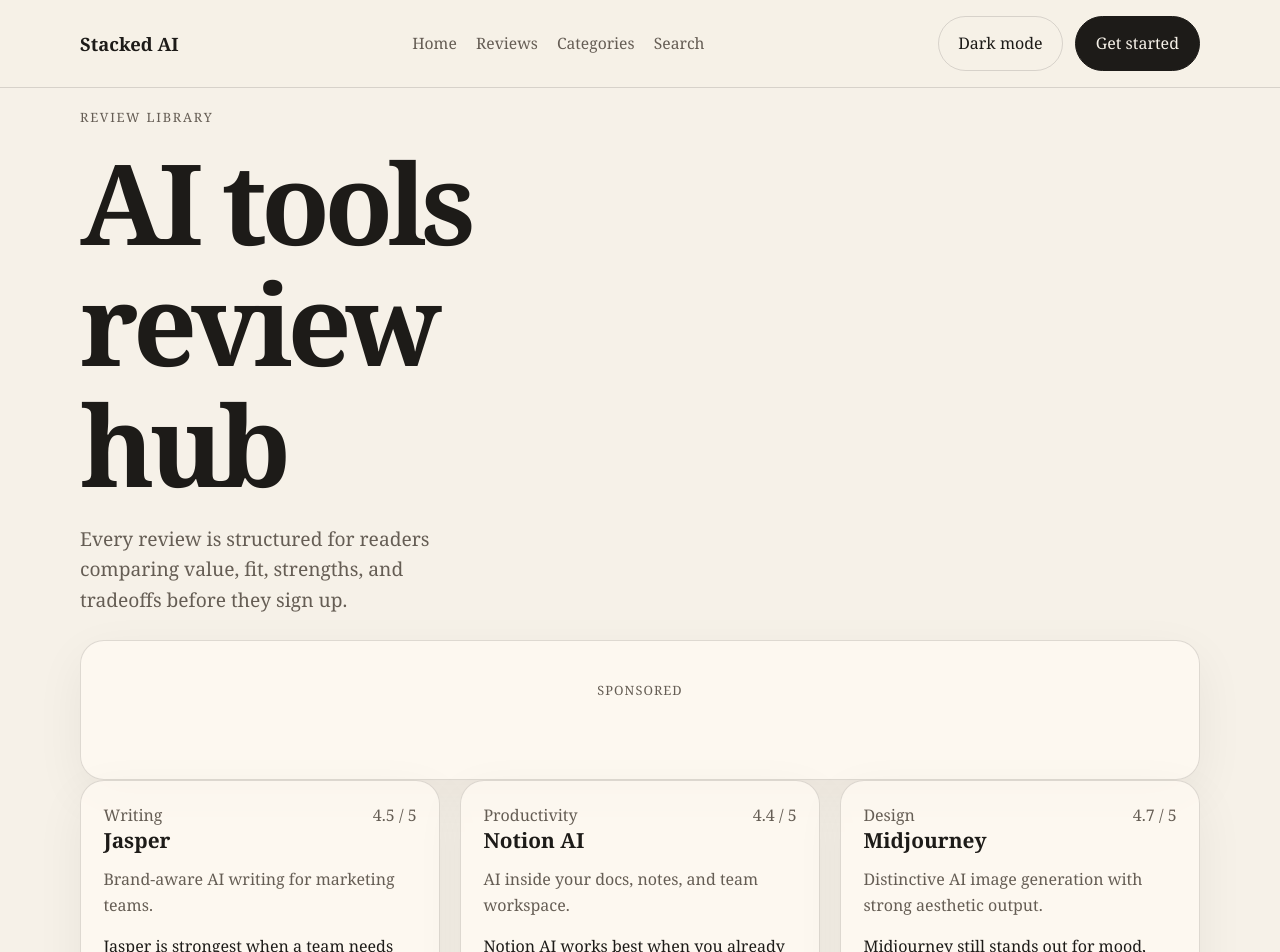
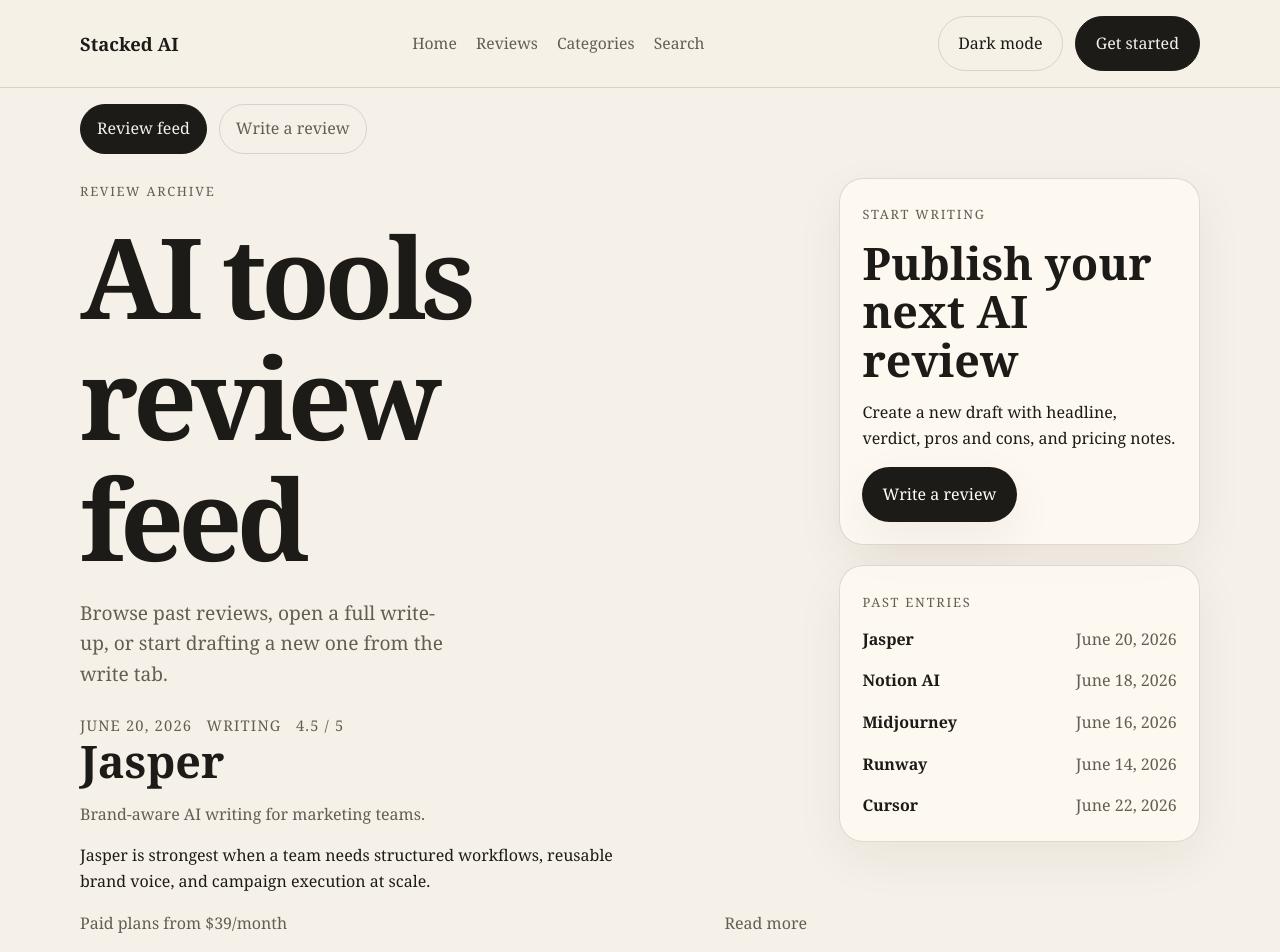
Before and after one commit to zerolong-01/ai_blog, a Next.js app: page /tools in a window 1280 px wide. Shown: the top 952 px of the page. Built offline with nearby package versions, Linux system fonts and the light colour scheme; no server answers.

Commit message:
feat: add velog-style review feed and write tab

```diff
--- a/app/globals.css
+++ b/app/globals.css
@@ -271,16 +271,6 @@
   margin-top: 1.5rem;
 }
 
-.minimalMeta {
-  margin-top: 2rem;
-  color: var(--muted);
-}
-
-.minimalMeta p {
-  margin: 0 0 0.65rem;
-  font-size: 0.95rem;
-}
-
 .inlineLinks,
 .compactLinks,
 .footerInlineLinks {
@@ -369,30 +359,135 @@
   bottom: 6rem;
 }
 
-.homeUtilityRow {
+.sectionSpacing,
+.pageShell {
+  padding: 1rem 0 3rem;
+}
+
+.feedTabs {
   display: flex;
   align-items: center;
-  justify-content: space-between;
-  gap: 1.5rem;
-  padding: 1.5rem 0 2.25rem;
-  border-top: 1px solid var(--border);
+  gap: 0.75rem;
+  margin-bottom: 1.5rem;
 }
 
-.compactPanel p {
-  margin: 0.3rem 0 0;
+.feedTab {
+  display: inline-flex;
+  align-items: center;
+  justify-content: center;
+  padding: 0.7rem 1rem;
+  border-radius: 999px;
+  border: 1px solid var(--border);
+  color: var(--muted);
+  background: transparent;
+}
+
+.feedTabActive {
+  background: var(--accent);
+  border-color: var(--accent);
+  color: var(--bg);
+}
+
+.feedShell,
+.writeShell {
+  display: grid;
+  grid-template-columns: minmax(0, 1.45fr) minmax(260px, 0.72fr);
+  gap: 2rem;
+}
+
+.feedMain,
+.writeMain {
+  min-width: 0;
+}
+
+.feedList {
+  display: grid;
+  gap: 1.25rem;
+}
+
+.feedCard,
+.editorCard {
+  padding: 1.75rem 0;
+  border-bottom: 1px solid var(--border);
+}
+
+.feedCard:first-child,
+.editorCard {
+  padding-top: 0;
+}
+
+.feedMeta,
+.feedFooter,
+.archiveLink {
+  display: flex;
+  align-items: center;
+  gap: 0.9rem;
+}
+
+.feedMeta,
+.feedFooter,
+.archiveLink span,
+.editorTopline,
+.editorLead {
   color: var(--muted);
 }
 
-.compactLabel {
-  font-size: 0.82rem;
-  letter-spacing: 0.14em;
+.feedMeta,
+.editorTopline {
+  font-size: 0.92rem;
   text-transform: uppercase;
-  color: var(--muted);
+  letter-spacing: 0.08em;
 }
 
-.sectionSpacing,
-.pageShell {
-  padding: 1rem 0 3rem;
+.feedTitleLink:hover {
+  text-decoration: underline;
+  text-underline-offset: 0.12em;
+}
+
+.feedSummary {
+  max-width: 62ch;
+}
+
+.feedFooter {
+  justify-content: space-between;
+}
+
+.feedSidebar,
+.writeSidebar {
+  display: grid;
+  gap: 1.25rem;
+  align-content: start;
+}
+
+.archiveList {
+  display: grid;
+  gap: 1rem;
+}
+
+.archiveLink {
+  justify-content: space-between;
+  gap: 1rem;
+}
+
+.archiveLink strong {
+  font-size: 1rem;
+}
+
+.editorCard h2 {
+  margin-bottom: 1rem;
+}
+
+.editorLead {
+  font-size: 1.05rem;
+  max-width: 58ch;
+}
+
+.editorSection {
+  margin-top: 2rem;
+}
+
+.editorSection p {
+  max-width: 60ch;
 }
 
 .cardGrid,
@@ -536,6 +631,8 @@
 @media (max-width: 960px) {
   .heroGrid,
   .reviewLayout,
+  .feedShell,
+  .writeShell,
   .cardGrid,
   .categoryGrid,
   .dualGrid {
@@ -555,7 +652,6 @@
     grid-template-columns: 1fr;
   }
 
-  .homeUtilityRow,
   .footerBar {
     flex-direction: column;
     align-items: flex-start;
@@ -597,6 +693,17 @@
     padding: 3rem 0 2rem;
   }
 
+  .feedTabs {
+    flex-wrap: wrap;
+  }
+
+  .feedMeta,
+  .feedFooter,
+  .archiveLink {
+    flex-direction: column;
+    align-items: flex-start;
+  }
+
   .minimalArtwork {
     height: 260px;
   }
--- a/app/tools/page.tsx
+++ b/app/tools/page.tsx
@@ -1,9 +1,9 @@
 import type { Metadata } from "next";
+import Link from "next/link";
 
-import { AdSlot } from "@/components/ad-slot";
-import { ToolCard } from "@/components/tool-card";
 import { tools } from "@/data/tools";
 import { absoluteUrl } from "@/lib/site";
+import { formatDate } from "@/lib/utils";
 
 export const metadata: Metadata = {
   title: "AI Tools Reviews",
@@ -16,20 +16,71 @@
 export default function ToolsPage() {
   return (
     <section className="container pageShell">
-      <div className="pageIntro">
-        <span className="eyebrow">Review library</span>
-        <h1>AI tools review hub</h1>
-        <p>
-          Every review is structured for readers comparing value, fit, strengths, and tradeoffs before they sign up.
-        </p>
+      <div className="feedTabs" role="navigation" aria-label="Review tabs">
+        <Link href="/tools" className="feedTab feedTabActive">
+          Review feed
+        </Link>
+        <Link href="/tools/write" className="feedTab">
+          Write a review
+        </Link>
       </div>
 
-      <AdSlot slot="reviews-index-banner" format="horizontal" />
+      <div className="feedShell">
+        <div className="feedMain">
+          <div className="pageIntro">
+            <span className="eyebrow">Review archive</span>
+            <h1>AI tools review feed</h1>
+            <p>Browse past reviews, open a full write-up, or start drafting a new one from the write tab.</p>
+          </div>
 
-      <div className="cardGrid">
-        {tools.map((tool) => (
-          <ToolCard key={tool.slug} tool={tool} />
-        ))}
+          <div className="feedList">
+            {tools.map((tool) => (
+              <article key={tool.slug} className="feedCard">
+                <div className="feedMeta">
+                  <span>{formatDate(tool.updatedAt)}</span>
+                  <span>{tool.category}</span>
+                  <span>{tool.rating.toFixed(1)} / 5</span>
+                </div>
+                <h2>
+                  <Link href={`/tools/${tool.slug}`} className="feedTitleLink">
+                    {tool.name}
+                  </Link>
+                </h2>
+                <p className="tagline">{tool.tagline}</p>
+                <p className="feedSummary">{tool.summary}</p>
+                <div className="feedFooter">
+                  <span>{tool.price}</span>
+                  <Link href={`/tools/${tool.slug}`} className="textLink">
+                    Read more
+                  </Link>
+                </div>
+              </article>
+            ))}
+          </div>
+        </div>
+
+        <aside className="feedSidebar">
+          <div className="contentCard">
+            <span className="eyebrow">Start writing</span>
+            <h2>Publish your next AI review</h2>
+            <p>Create a new draft with headline, verdict, pros and cons, and pricing notes.</p>
+            <Link href="/tools/write" className="primaryButton">
+              Write a review
+            </Link>
+          </div>
+
+          <div className="contentCard">
+            <span className="eyebrow">Past entries</span>
+            <div className="archiveList">
+              {tools.map((tool) => (
+                <Link key={tool.slug} href={`/tools/${tool.slug}`} className="archiveLink">
+                  <strong>{tool.name}</strong>
+                  <span>{formatDate(tool.updatedAt)}</span>
+                </Link>
+              ))}
+            </div>
+          </div>
+        </aside>
       </div>
     </section>
   );
```
Also changed, not shown: app/tools/write/page.tsx (added, +83 -0 lines).
